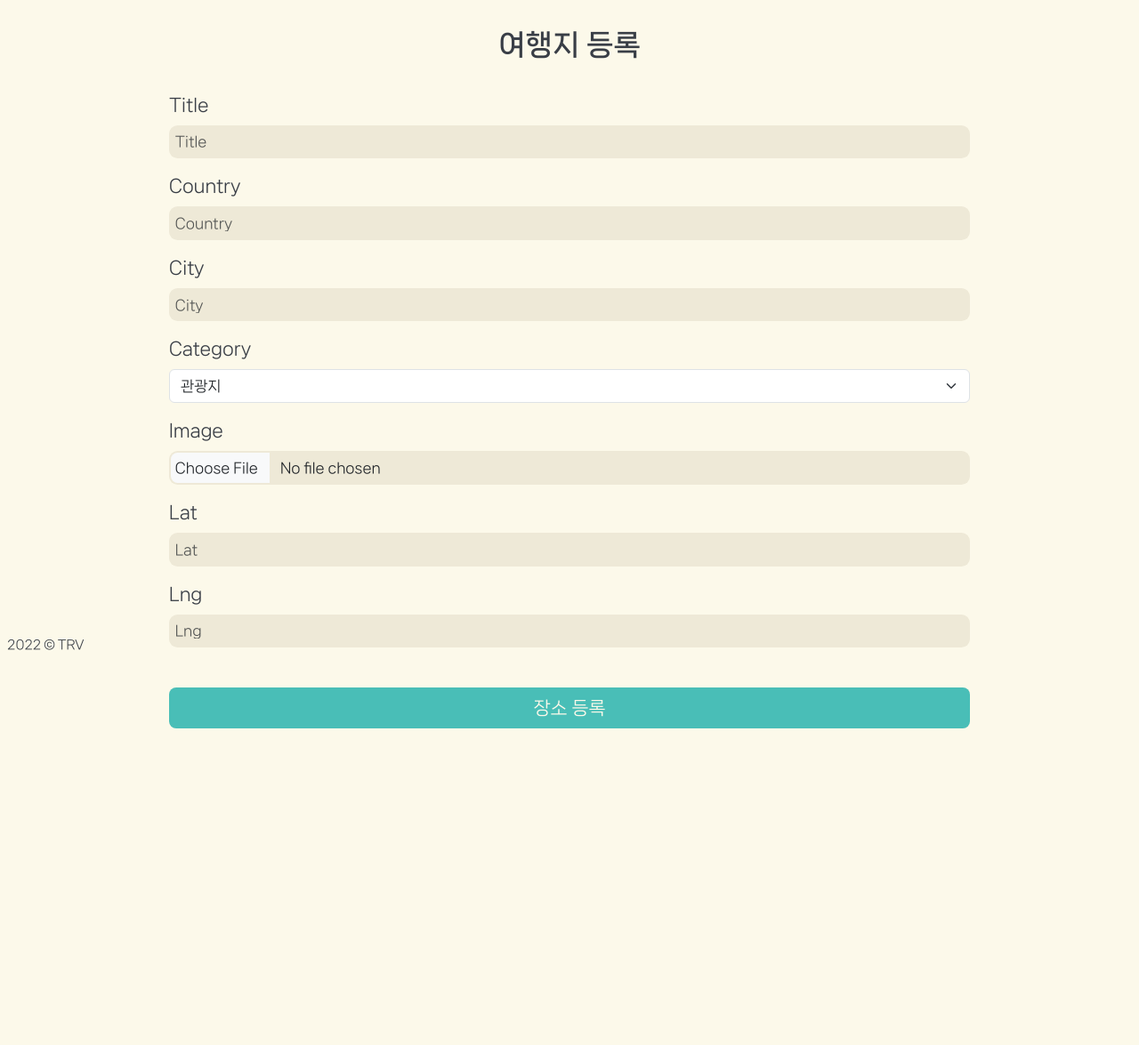
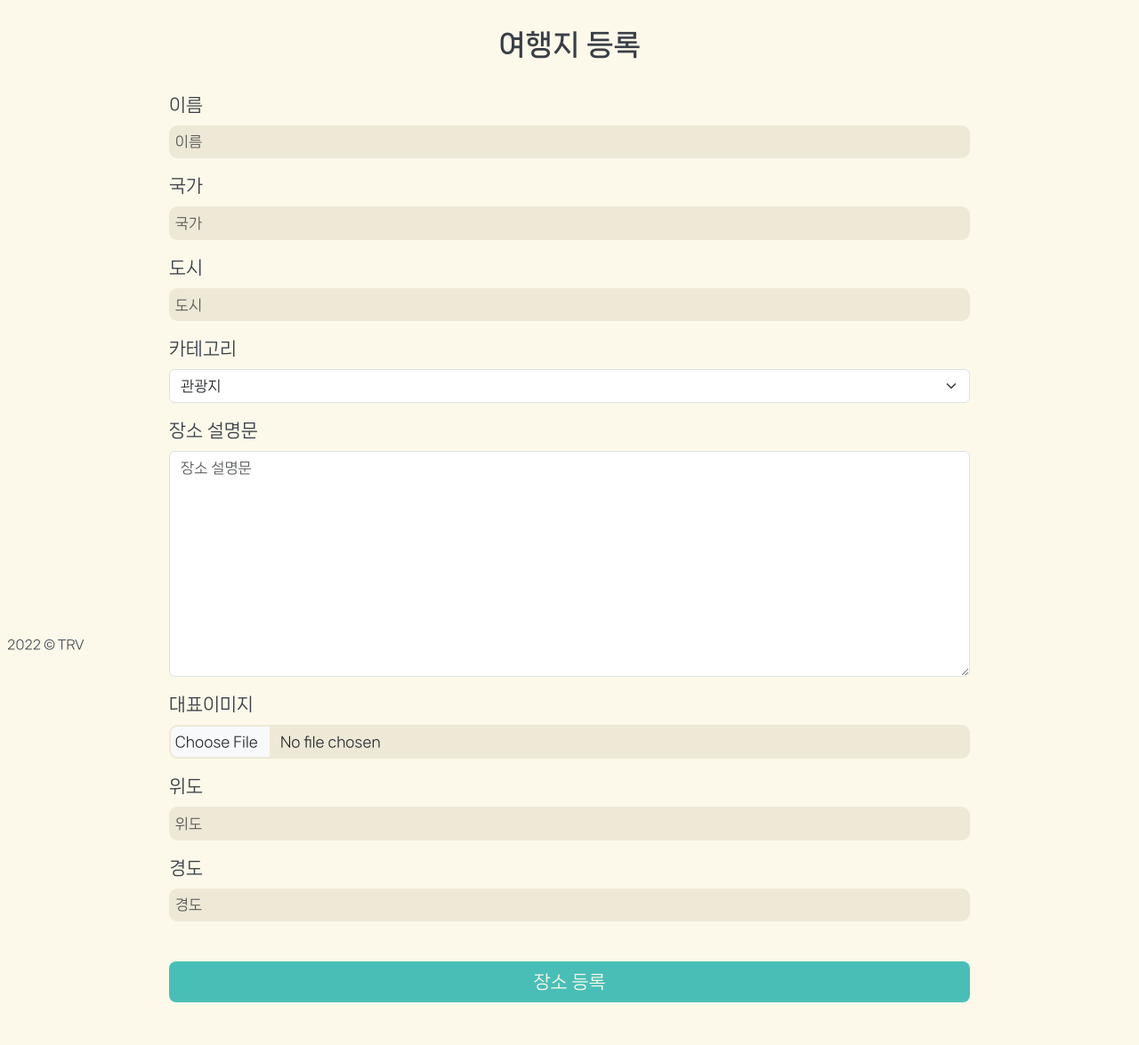
Before and after one commit to Bonbon315/PJT-Triview, a Django app: page /location/create/ in a window 1280 px wide. Shown: the part 55-1230 px from the top of the page at 89% size. Before the commit the page ends 874 px from the top, so only its background shows below. Run offline with Django 3.2, Linux system fonts and the light colour scheme; some libraries are stand-ins or nearby versions.

Commit message:
location description added / model updated

```diff
--- a/location/forms.py
+++ b/location/forms.py
@@ -5,4 +5,13 @@ from .models import Location
 class LocationForm(forms.ModelForm):
     class Meta:
         model = Location
-        fields = ["title", "country", "city", "category", "image", "lat", "lng", ]
+        fields = [
+            "title",
+            "country",
+            "city",
+            "category",
+            "desc",
+            "image",
+            "lat",
+            "lng",
+        ]
--- a/location/models.py
+++ b/location/models.py
@@ -13,16 +13,20 @@ CATEGORY_CHOICES = (
 
 
 class Location(models.Model):
-    title = models.CharField(max_length=80)
+    title = models.CharField(max_length=80, verbose_name="이름")
     image = ProcessedImageField(
         upload_to="images/",
         blank=False,
         format="JPEG",
         options={"quality": 80},
+        verbose_name="대표이미지",
     )
-    country = models.CharField(max_length=80)
-    city = models.CharField(max_length=80)
-    category = models.CharField(max_length=10, choices=CATEGORY_CHOICES, default="관광지")
-    lat = models.CharField(max_length=80)
-    lng = models.CharField(max_length=80)
+    country = models.CharField(max_length=80, verbose_name="국가")
+    city = models.CharField(max_length=80, verbose_name="도시")
+    category = models.CharField(
+        max_length=10, choices=CATEGORY_CHOICES, default="관광지", verbose_name="카테고리"
+    )
+    lat = models.CharField(max_length=80, verbose_name="위도")
+    lng = models.CharField(max_length=80, verbose_name="경도")
     user = models.ForeignKey(settings.AUTH_USER_MODEL, on_delete=models.CASCADE)
+    desc = models.TextField(max_length=300, blank=True, verbose_name="장소 설명문")
--- a/reviews/templates/reviews/index.html
+++ b/reviews/templates/reviews/index.html
@@ -43,7 +43,11 @@
     <div class="box">
       <h3 class="sub-tit">여행지 소개</h3>
       <div class="cont">
+        {% if location.desc %}
+        <p>{{ location.desc }}</p>
+        {% else %}
         <p>Lorem ipsum dolor sit amet consectetur, adipisicing elit. Ipsum animi illo harum dolores ab quidem aut aliquid deserunt, tempora repellat dolorum maiores velit corporis? Et autem consequatur velit molestiae reprehenderit.</p>
+        {% endif %}
       </div>
       <!--지도-->
       <h3 class="sub-tit">위치</h3>
```
Also changed, not shown: location/migrations/0004_location_desc.py (added), location/migrations/0005_alter_location_title.py (added), location/migrations/0006_auto_20221104_1032.py (added).
